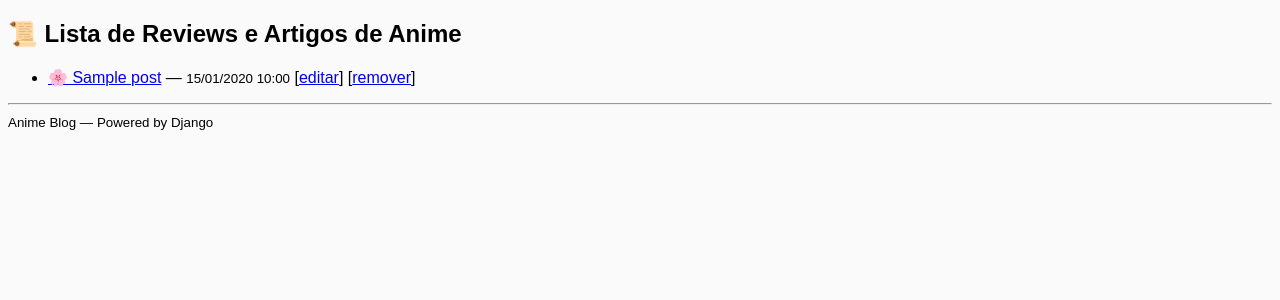
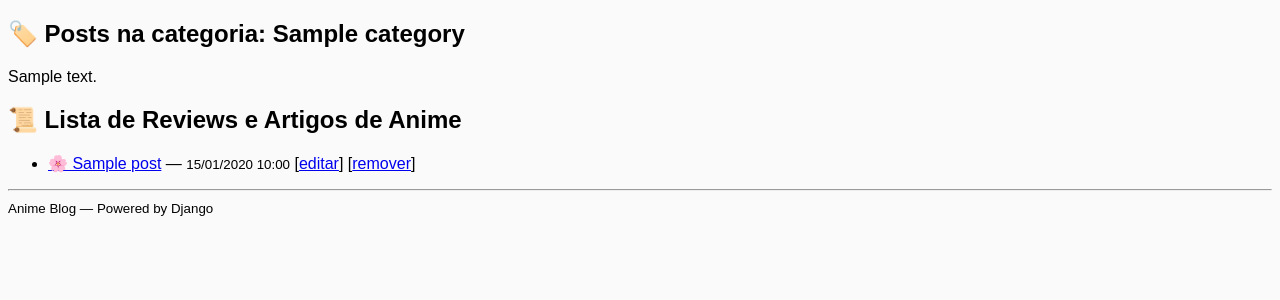
Before and after one commit to RHIdkusp/anime_blog, a Django app: template anime_blog/templates/post_list.html in a window 1280 px wide. Shown: the part 110-410 px from the top of the page. Run offline with Django 5.2, Linux system fonts and the light colour scheme; the template is opened without the code that fills it: most values are stand-ins (such as "Sample title", 1, 10 or a date in 2020).

Commit message:
Criação do tamplate das categorias

```diff
--- a/anime_blog/templates/post_list.html
+++ b/anime_blog/templates/post_list.html
@@ -2,6 +2,13 @@
 {% block title %}Posts de Anime{% endblock %}
 
 {% block content %}
+  {% if category %}
+    <h2>🏷️ Posts na categoria: <strong>{{ category.name }}</strong></h2>
+    <p>{{ category.description }}</p>
+  {% else %}
+    <h2>📜 Todos os Posts</h2>
+  {% endif %}
+
   <h2>📜 Lista de Reviews e Artigos de Anime</h2>
 
   <ul>
```
Also changed, not shown: anime_blog/templates/category_list.html (added, +17 -0 lines).
